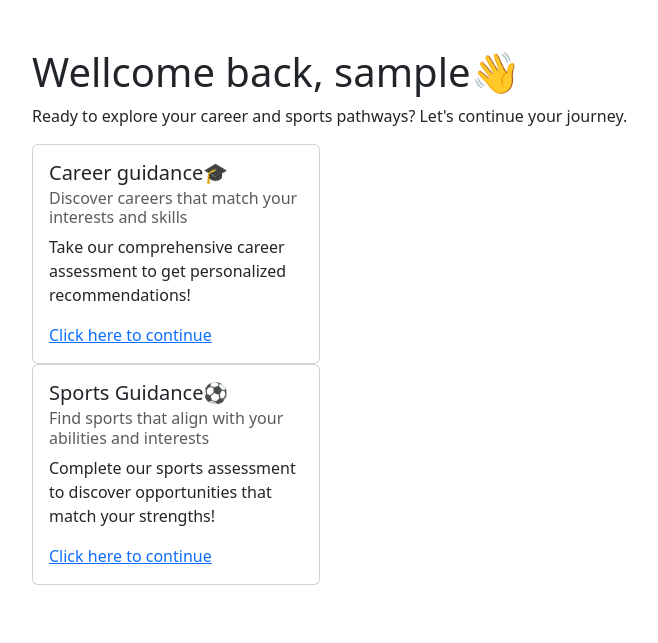
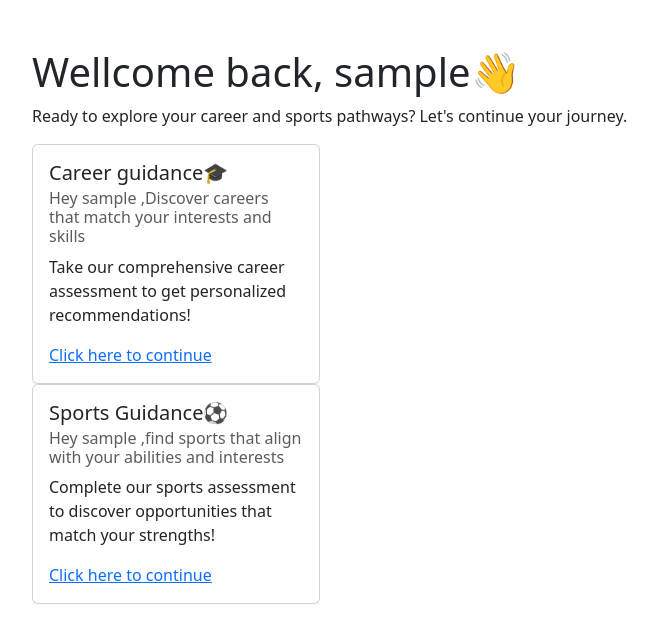
Before and after one commit to ishakhoud/Conselling-education-, a Django app: page /dashboard/ in a window 1280 px wide. Shown: the part 56-699 px from the top of the page, without its empty margins (50-708 px from the left). Run offline with Django 5.2, Linux system fonts and the light colour scheme; the visitor is signed in with stand-in values (Sample User, id 1).

Commit message:
change dashboard.html

```diff
--- a/templates/dashboard.html
+++ b/templates/dashboard.html
@@ -6,7 +6,7 @@
 <div class="card" style="width: 18rem;">
   <div class="card-body">
     <h5 class="card-title">Career guidance🎓</h5>
-    <h6 class="card-subtitle mb-2 text-body-secondary">Discover careers that match your interests and skills</h6>
+    <h6 class="card-subtitle mb-2 text-body-secondary">Hey {{user.username}} ,Discover careers that match your interests and skills</h6>
     <p class="card-text">Take our comprehensive career assessment to get personalized recommendations!</p>
     <a href="{% url 'career' %}" class="card-link">Click here to continue</a>
 
@@ -15,7 +15,7 @@
 <div class="card" style="width: 18rem;">
   <div class="card-body">
     <h5 class="card-title">Sports Guidance⚽</h5>
-    <h6 class="card-subtitle mb-2 text-body-secondary">Find sports that align with your abilities and interests</h6>
+    <h6 class="card-subtitle mb-2 text-body-secondary">Hey {{user.username}} ,find sports that align with your abilities and interests</h6>
     <p class="card-text">Complete our sports assessment to discover opportunities that match your strengths!</p>
     <a href="{% url 'sports' %}" class="card-link">Click here to continue</a>
 
```
